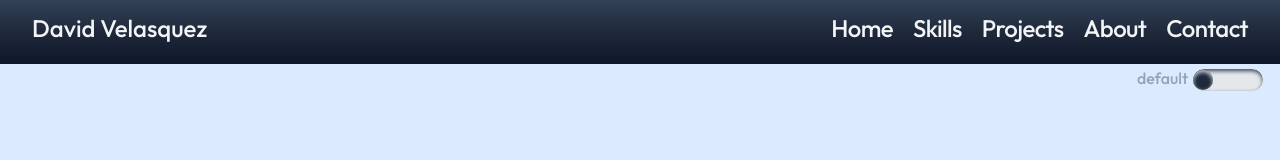
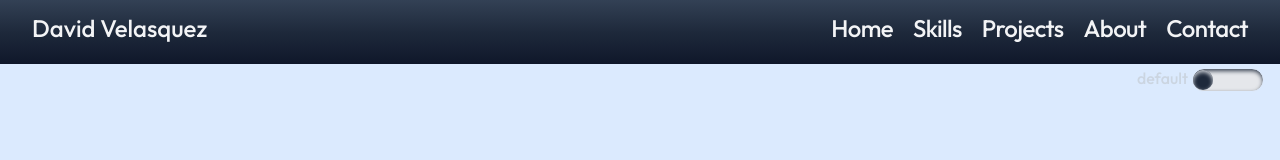
Before and after one commit to davidxv15/Portfolio-2, a React (Vite) app: page / in a window 1280 px wide. Shown: the top 160 px of the page. Built offline with nearby package versions, Linux system fonts and the light colour scheme; a web font is replaced by a local one.

Commit message:
slate-300

```diff
--- a/src/components/ThemeToggle.tsx
+++ b/src/components/ThemeToggle.tsx
@@ -28,7 +28,7 @@ const ThemeToggle: React.FC<ThemeToggleProps> = ({
 
   return (
     <div className="flex justify-end items-center bg-transparent mb-3">
-      <span className="ml-4 mr-1 font-medium text-slate-400">
+      <span className="ml-4 mr-1 font-medium text-slate-300">
         {themes[currentThemeIndex]}
       </span>
       <button
```
